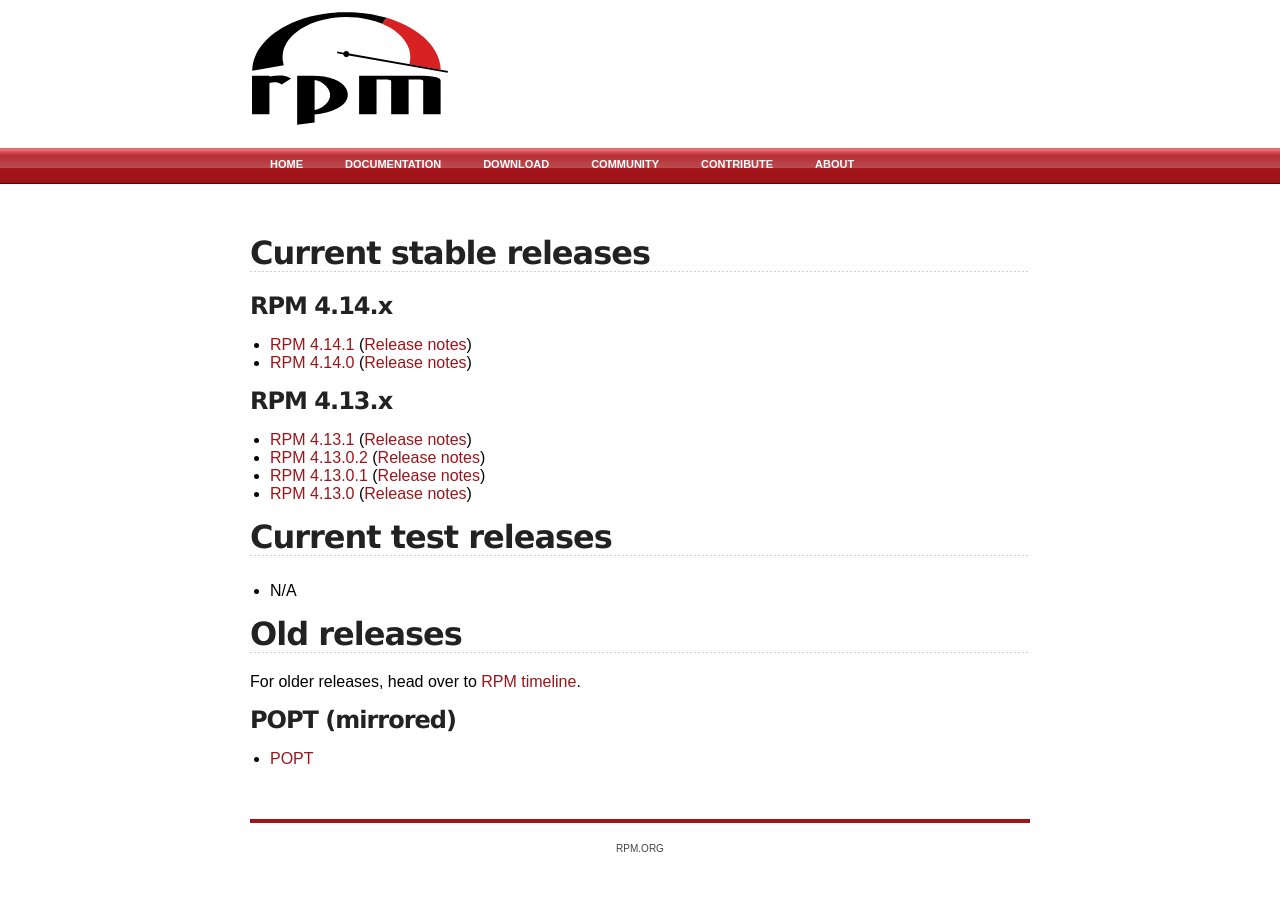
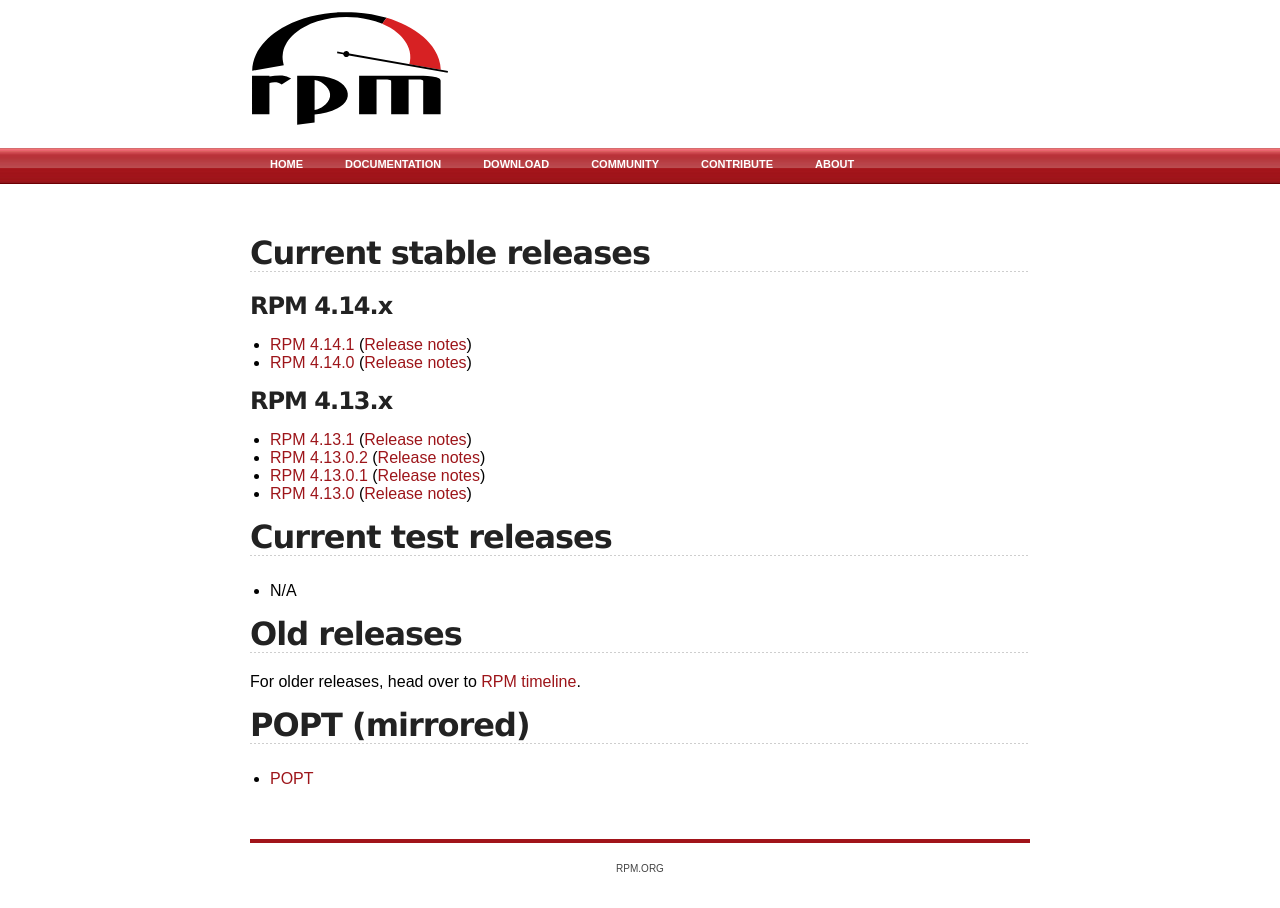
Before and after one commit to rpm-software-management/rpm-web, a Jekyll site: the page built from download.md, in a window 1280 px wide. Built offline with Jekyll 4.4.1, drawn with Linux system fonts in a browser that asks for light colours.

```diff
--- a/download.md
+++ b/download.md
@@ -25,6 +25,6 @@ title: rpm.org - Download
 
 For older releases, head over to [RPM timeline](timeline.html).
 
-### POPT (mirrored)
+## POPT (mirrored)
 
 * [POPT](http://ftp.rpm.org/mirror/popt/)
```
